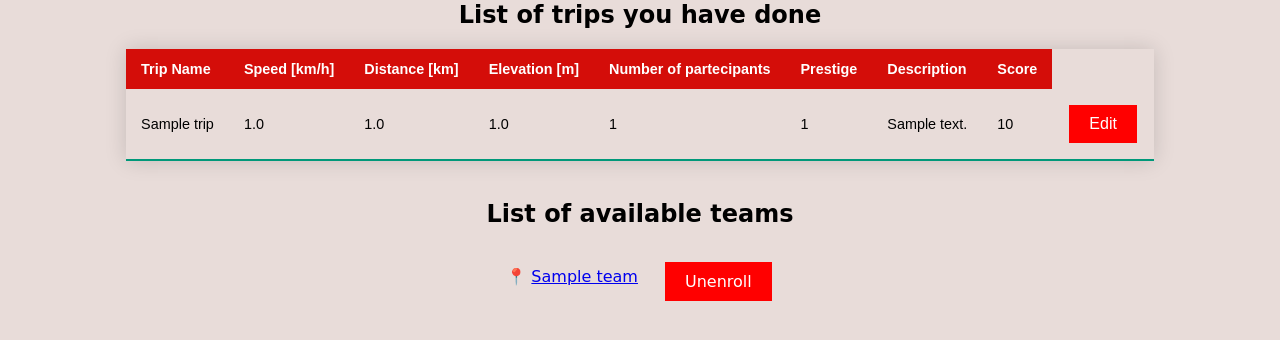
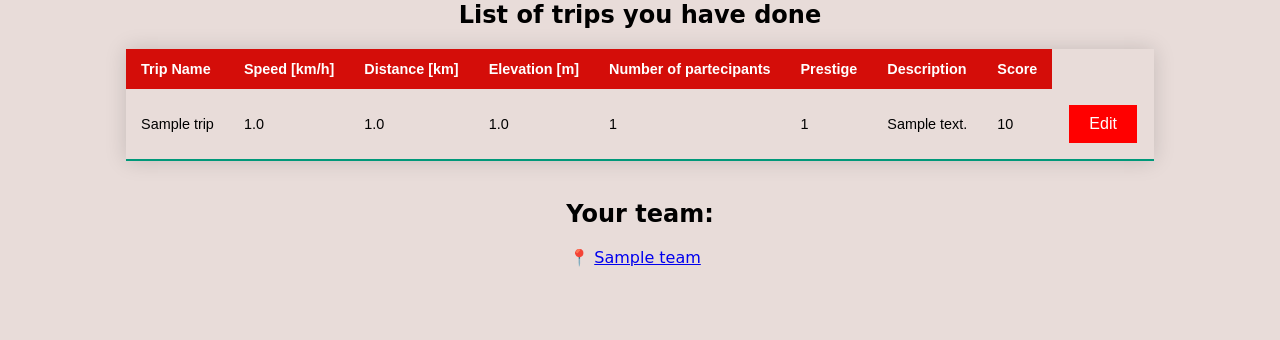
Before and after one commit to bhuvansingla/flask-login, a Flask app: a page that uses templates/user_home.html in a window 1280 px wide. Shown: the part 152-492 px from the top of the page. Run offline with Flask 3, Linux system fonts and the light colour scheme; a user stored in the database is signed in; data comes from the database, SQL or seed files in the repository; tables that the repository leaves empty hold one stand-in row (values such as "Sample post").

Commit message:
Restructure team page (#49)
* new requests relation, next -> adjust the button request enrollment

* new request model -> adjust button for enrollment request

* model fixed on requests

* tried adjustment on pending requests

* eliminate request when admin enrolls to a team

* now in team page you can see the ranking, handle the enrollment status

* little message in case of any new requests

* distinguish requests for tl from other requests

```diff
--- a/routes.py
+++ b/routes.py
@@ -1,7 +1,7 @@
 from app import app, db
 from flask import request, render_template, flash, redirect,url_for
 from flask_login import current_user, login_user, logout_user,login_required
-from sqlalchemy import or_
+from sqlalchemy import or_, and_
 from models import *
 from forms import *
 from werkzeug.urls import url_parse
@@ -113,22 +113,19 @@ def user_home(username):
 
     user = User.query.filter_by(username=current_user.username).first()
     trips = Trip.query.filter_by(user_id=current_user.id).all()
-    teams = Team.query.all()
-    user_teams_ids = [team.id for team in user.teams]
-    reqs_user_team = []
+    team = Team.query.first()
+    message = ""
+    if team:
+        if user in team.users and RequestsToJoinTeam.query.filter_by(team_id = team.id).all():
+            message = "You have some pending enrollment requests, check out the team page!"
 
-    if user.role=="team_leader":
-        requests_to_join = RequestsToJoinTeam.query.filter(RequestsToJoinTeam.team_id.in_(user_teams_ids)).all()
-        reqs_user_team = [{"id":request_to_join.id,"username":User.query.get(request_to_join.user_id).username,"team":Team.query.get(request_to_join.team_id).name} for request_to_join in requests_to_join]
-    if reqs_user_team is None:
-        reqs_user_team = []
     if trips is None:
         trips = []
-    if teams is None:
-        teams = []
+    if team is None:
+        team = []
 
 
-    return render_template('user_home.html', user=user,trips=trips,teams=teams,requests=reqs_user_team)
+    return render_template('user_home.html', user=user,trips=trips,teams=team,new_enrollments=message)
 
 
 @app.route('/admin_home/<username>',methods=['GET', 'POST'])
@@ -195,12 +192,8 @@ def logout():
 def view_user_profile_by_TL(user_id):
     user = User.query.get(user_id)
     trips = Trip.query.filter_by(user_id=user_id).all()
-    if current_user.role=="admin":
-        teams= Team.query.all()
-        return render_template("view_user_profile_by_TL.html",user=user,trips=trips,teams=teams)
-    else:
-
-        return render_template("view_user_profile_by_TL.html",user=user,trips=trips)
+    teams= Team.query.first()
+    return render_template("view_user_profile_by_TL.html",user=user,trips=trips,teams=teams)
 
 
 @app.route("/delete_trip/<int:trip_id>/<int:user_id>")
@@ -242,13 +235,24 @@ def team_details(team_id):
     team = Team.query.get(team_id)
     users_by_team = team.users
     ranking_list = []
+    requests_to_join = []
+    requests_to_join_tl = []
+
     for user_by_team in users_by_team:
         all_scores_by_user = Trip.query.filter_by(user_id=user_by_team.id).all()
         tot_score_by_user =sum([score_by_user.score for score_by_user in all_scores_by_user])
         ranking_list.append({"user_id":user_by_team.id,"user":user_by_team.username,"total score":tot_score_by_user})
     ranking_list = list(enumerate(sorted(ranking_list, key=lambda x: x['total score'],reverse=True)))
 
-    return render_template("team_details.html",ranking_list=ranking_list,team=team,user=current_user)
+    if current_user.role =="user":
+        if current_user not in users_by_team:
+            requests_to_join = RequestsToJoinTeam.query.filter(and_(RequestsToJoinTeam.user_id==current_user.id, RequestsToJoinTeam.team_id == team_id)).first()
+
+    if current_user.role =="team_leader":
+        requests_to_join_tl = RequestsToJoinTeam.query.filter_by(team_id=team_id).all()
+        requests_to_join_tl = [{"id":request_to_join.id,"user_id":User.query.get(request_to_join.user_id).id,"username":User.query.get(request_to_join.user_id).username} for request_to_join in requests_to_join_tl]
+
+    return render_template("team_details.html",ranking_list=ranking_list,team=team,user=current_user, requests_to_join=requests_to_join,requests_to_join_tl=requests_to_join_tl)
 
 @app.route('/new_team',methods=['GET', 'POST'])
 @login_required
@@ -290,14 +294,25 @@ def request_enrollment_to_team(team_id):
     team = Team.query.get(team_id)
     user_req= RequestsToJoinTeam.query.filter_by(team_id = team_id, user_id = current_user.id).first()
     if user_req:
-        return redirect(url_for("user_home",username=current_user.username))
+        return redirect(url_for("team_details",team_id=team_id))
 
-    req = RequestsToJoinTeam(team_id = team_id,user_id = current_user.id)
+    req = RequestsToJoinTeam(team_id = team_id,user_id = current_user.id,status="pending",request_date=datetime.now())
     if current_user not in team.users:
         db.session.add(req)
         db.session.commit()
 
-    return redirect(url_for("user_home",username=current_user.username,requests = [req] ))
+        return redirect(url_for("team_details",team_id=team_id,requests_to_join=req))
+
+@app.route('/withdraw_request_enrollment/<int:request_id>/<int:team_id>',methods=['GET', 'POST'])
+@login_required
+def withdraw_request_enrollment(request_id,team_id):
+
+    request_to_remove = RequestsToJoinTeam.query.get(request_id)
+    db.session.delete(request_to_remove)
+    db.session.commit()
+
+    return redirect(url_for("team_details",team_id=team_id))
+
 
 @app.route('/decide_on_enrollment/<int:request_id>/<accept>',methods=['GET', 'POST'])
 @login_required
@@ -324,6 +339,9 @@ def enroll_directly(team_id,user_id):
     user = User.query.get(user_id)
     team = Team.query.get(team_id)
     team.add_member(user)
+    eventual_requests_to_eliminate =  RequestsToJoinTeam.query.filter(and_(RequestsToJoinTeam.user_id==user.id,RequestsToJoinTeam.team_id==team.id)).all()
+    [db.session.delete(req_to_eliminate) for req_to_eliminate in eventual_requests_to_eliminate]
+
     db.session.commit()
 
 
--- a/templates/user_home.html
+++ b/templates/user_home.html
@@ -48,66 +48,36 @@
 </div>
 <br>
 <center>
-    <h2>List of available teams</h2>
+    <h2>Your team:</h2>
 </center>
 <div class="post-container">
-    {% for team in teams %}
     <div class="post-container">
         <div class="post-info">
             <div class="row">
                 <ul>&#128205;
-                    <a href="{{url_for('team_details',team_id=team.id)}}">{{team.name}}</a>
+                    <a href="{{url_for('team_details',team_id=teams.id)}}">{{teams.name}}</a>
                 </ul>
-
-                {% if current_user not in team.users %}
-                {% if not requests %}
-                <div class="enroll-button-container" style="display: inline">
-                    <a id="enroll-button" class="enroll-button" href="/request_enrollment_to_team/{{team.id}}">Request
-                        Enrollment</a>
-                </div>
-                {%else%}
-                {% for request in requests %}
-
-                {%if current_user.id == request.user_id %}
-                <div class="enroll-button-container" style="display: inline">
-
-                    <a id="enroll-button" class="enroll-button" href="#" disabled>Request sent</a>
-                </div>
-                {%else%}
-                <div class="enroll-button-container" style="display: inline">
-
-                    <a id="enroll-button" class="enroll-button" href="/request_enrollment_to_team/{{team.id}}">Request
-                        Enrollment</a>
-                </div>
-                {% endif %}
-
-                {% endfor %}
-                {%endif%}
             </div>
-
-            {%endif%}
-
-            {% if current_user in team.users %}
-            <div class="unenroll-button-container">
-                <a class="unenroll-button"
-                    href="{{url_for('unenroll_from_team',team_id=team.id,user_id=current_user.id)}}">Unenroll</a>
-            </div>
-            {% endif %}
-
         </div>
     </div>
-    {% endfor %}
 </div>
 
-
-
+{%if current_user.role =="team_leader"%}
+<br>
+<center>
+    {%if new_enrollments%}
+    {{new_enrollments}}
+    {%endif%}
+</center>
+{%endif%}
+<!--
 {% if current_user.role =="team_leader" %}
 
 <center>
     <h2>List of requests to join the teams</h2>
 </center>
 <div class="post-container">
-    {% for request in requests %}
+    {% for request in requests_to_join %}
     <div class="post-container">
         <div class="post-info">
             <div class="row">
@@ -129,7 +99,7 @@
 </div>
 
 {%endif%}
-
+-->
 
 
 {% endblock %}
```
Also changed, not shown: models.py (+28 -15 lines), templates/team_details.html (+70 -1 lines), templates/view_user_profile_by_TL.html (+6 -6 lines), 2 other files.
